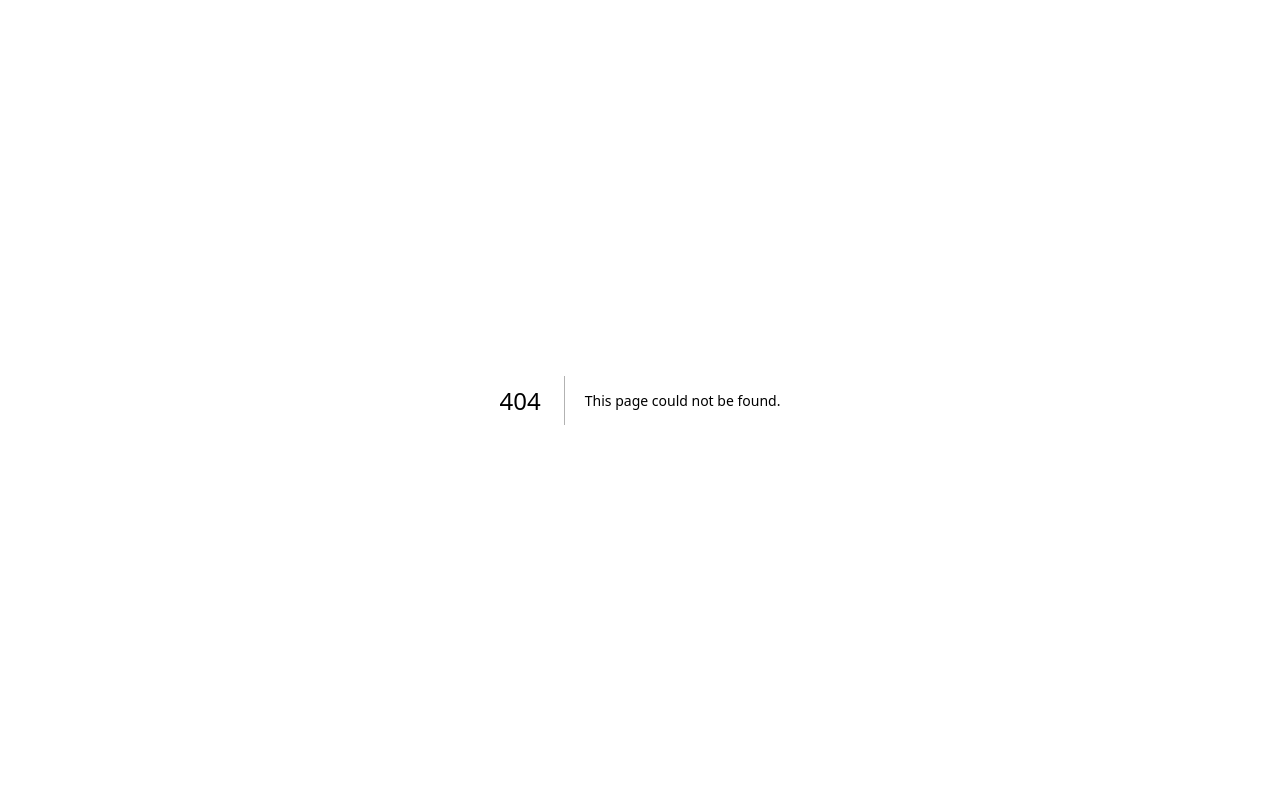
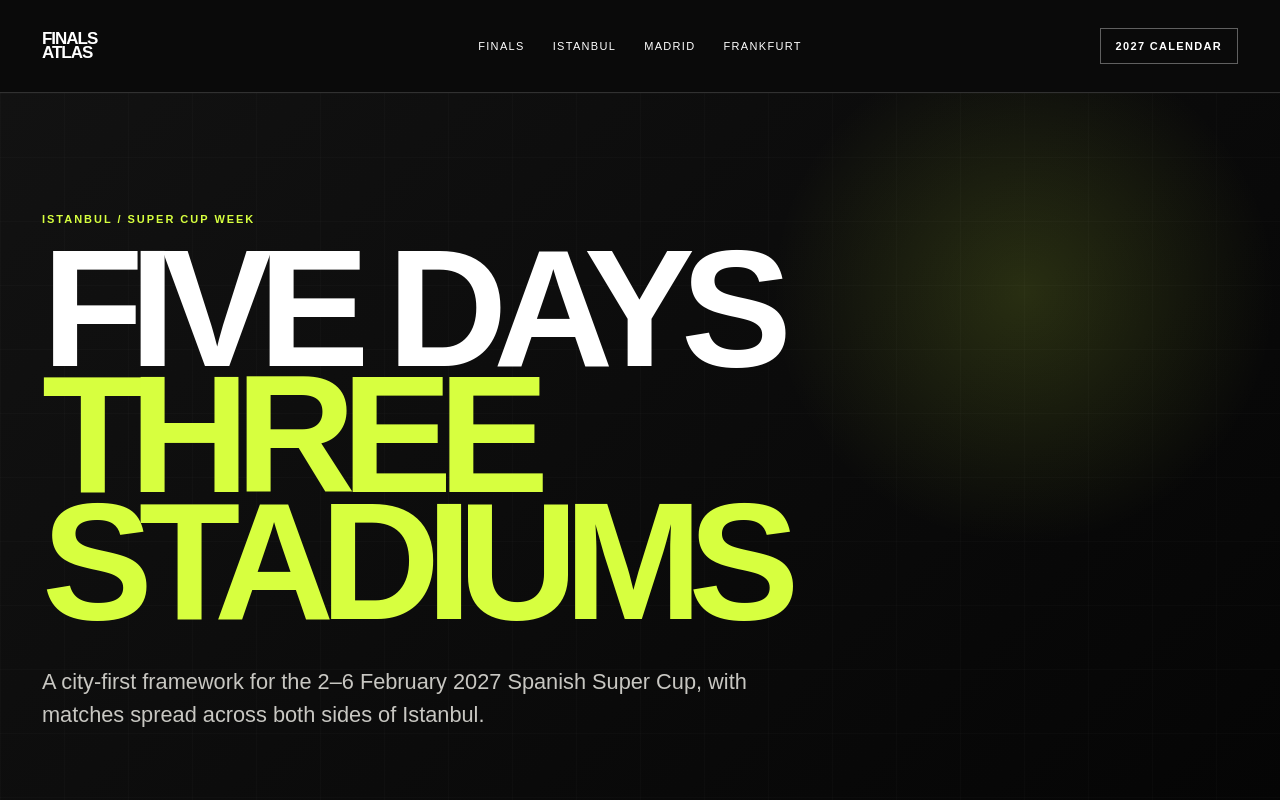
Before and after one commit to istanbulhighlights34-star/finalistanbul, a Next.js app: page /cities/istanbul/spanish-super-cup-week in a window 1280 px wide. Before the commit this address had no page. Shown: the top 800 px of the page. Built offline with nearby package versions, Linux system fonts and the light colour scheme.

Commit message:
Add Istanbul Spanish Super Cup week guide

```diff
--- /dev/null
+++ b/app/cities/istanbul/spanish-super-cup-week/page.tsx
@@ -0,0 +1,23 @@
+import type { Metadata } from "next";
+import TravelGuide from "../../../_components/TravelGuide";
+
+export const metadata: Metadata = {
+  title: "Spanish Super Cup Istanbul 2027: 5-Day Trip Plan",
+  description: "Plan the 2-6 February 2027 Spanish Super Cup week in Istanbul across Chobani Stadium, Tüpraş Stadium and RAMS Park.",
+  alternates: { canonical: "/cities/istanbul/spanish-super-cup-week" },
+};
+
+export default function Page() {
+  return <TravelGuide
+    kicker="ISTANBUL / SUPER CUP WEEK"
+    title="FIVE DAYS."
+    accent="THREE STADIUMS."
+    lede="A city-first framework for the 2–6 February 2027 Spanish Super Cup, with matches spread across both sides of Istanbul."
+    facts={[["02 FEB","Chobani Stadium"],["03 FEB","Tüpraş Stadium"],["04–05 FEB","City days"],["06 FEB","RAMS Park final"]]}
+    introTitle="PLAN BY SIDE OF THE CITY, NOT JUST BY STADIUM."
+    paragraphs={["The opening semi-final is at Chobani Stadium in Kadıköy on the Asian side, followed the next night by the second semi-final at Tüpraş Stadium on the European side. The final is at RAMS Park on 6 February.","That spread makes one well-connected hotel base more practical for many visitors than changing hotels between matches. Keep 4 and 5 February open for Istanbul itself and for any official event information published closer to the tournament."]}
+    cards={[["02 FEB — KADIKÖY","Treat the first match as an Asian-side day. Build the daytime around Kadıköy and keep the pre-match schedule flexible until official access information is released."],["03 FEB — BEŞİKTAŞ","Shift the city focus to the European waterfront for the second semi-final at Tüpraş Stadium. Confirm normal transport options again on the day."],["04–05 FEB — ISTANBUL","These are the natural city days between the semi-finals and final. Use them for the historic peninsula, Bosphorus or neighborhoods rather than unnecessary stadium travel."],["06 FEB — FINAL","RAMS Park hosts the final. Use the normal Seyrantepe corridor as your planning reference, but follow official instructions if event-specific routing is announced."]]}
+    relatedLinks={[{href:"/finals/spanish-super-cup-istanbul-2027",label:"Spanish Super Cup 2027"},{href:"/cities/istanbul/where-to-stay",label:"Where to stay in Istanbul"},{href:"/cities/istanbul/airports-and-transport",label:"Istanbul airports & transport"},{href:"/cities/istanbul",label:"Istanbul city hub"}]}
+    note="Official ticketing, supporter zones, gates and event-specific transport arrangements are not assumed. Check RFEF and local authorities when those details are published."
+  />;
+}
```
